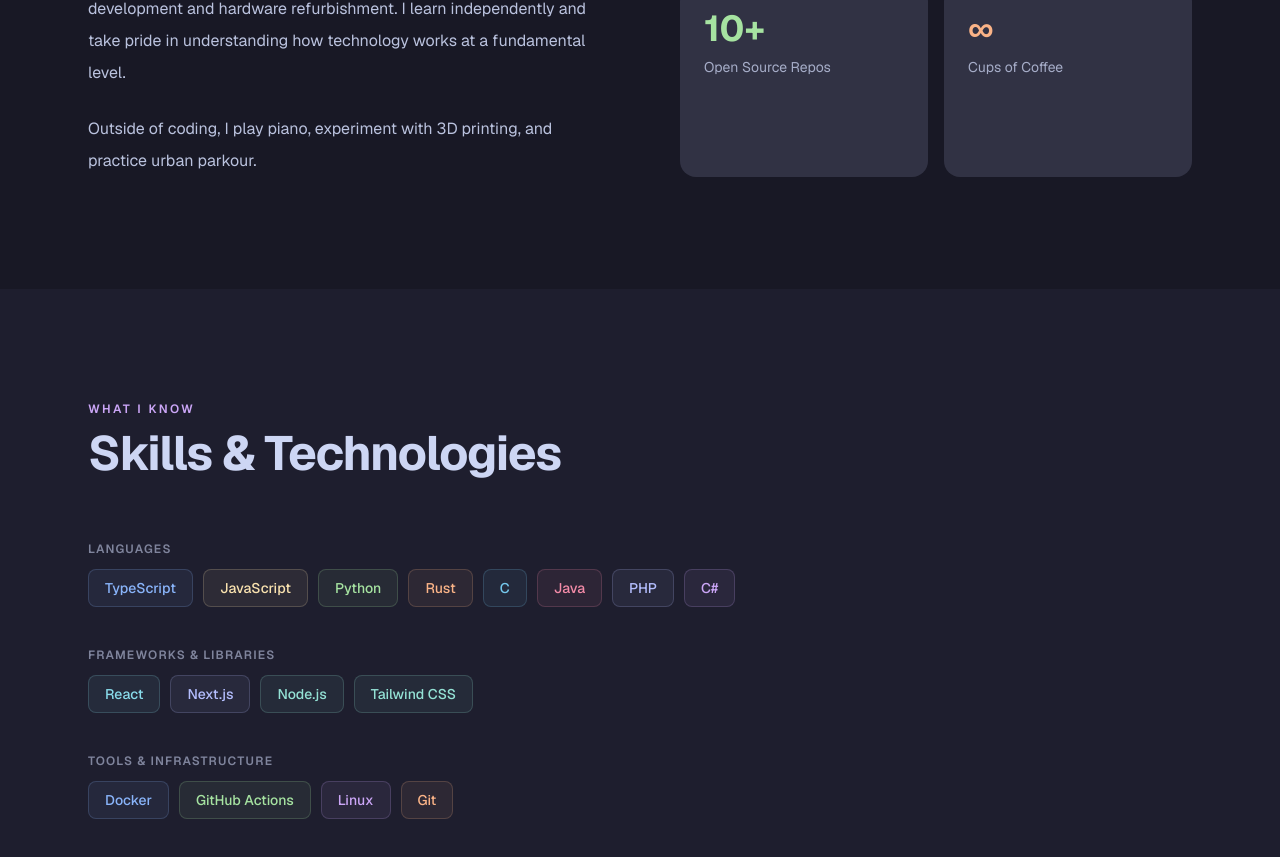
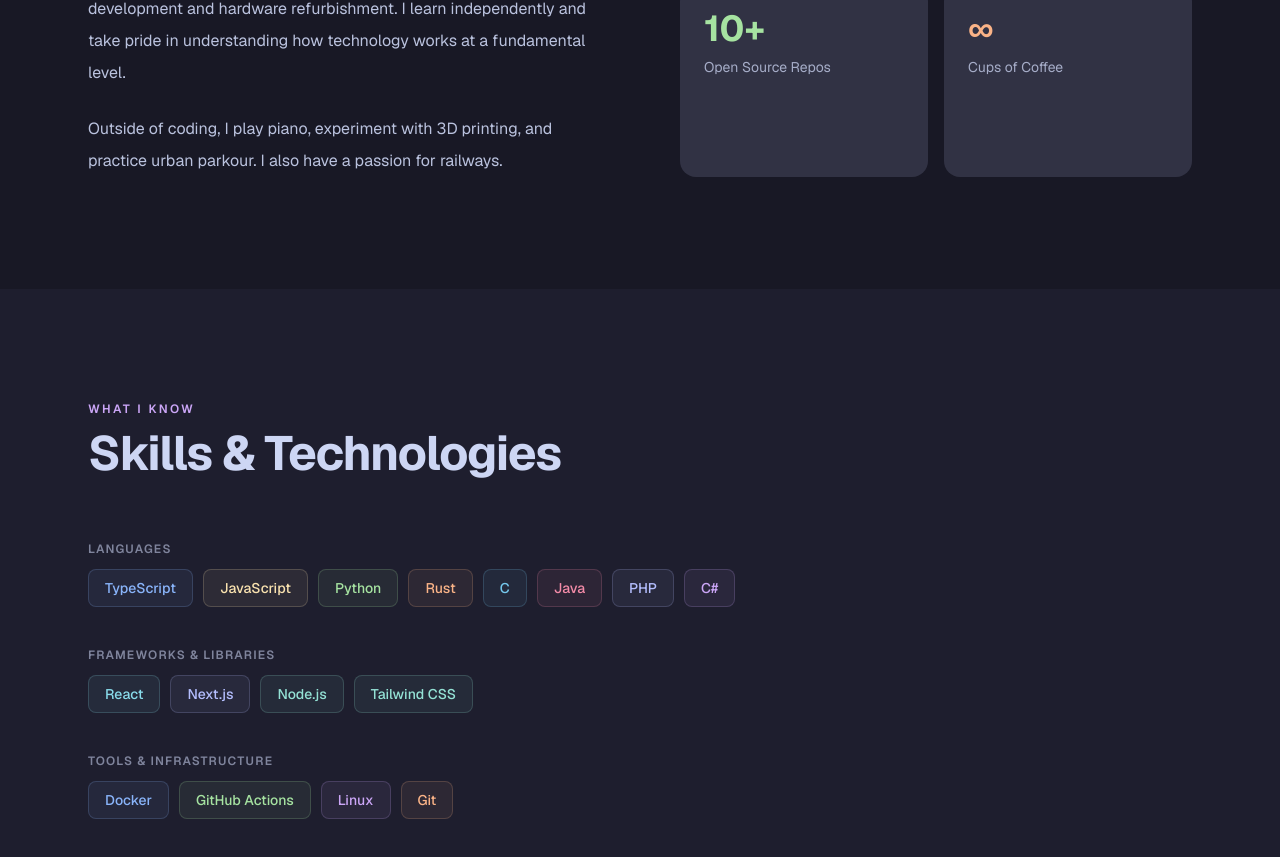
Before and after one commit to MopigamesYT/Portfolio, a Next.js app: page / in a window 1280 px wide. Shown: the part 1344-2201 px from the top of the page. Built offline with nearby package versions, Linux system fonts and the light colour scheme; no server answers.

Commit message:
feat: update bio translations to include passion for railways

```diff
--- a/app/i18n/translations.ts
+++ b/app/i18n/translations.ts
@@ -25,7 +25,7 @@
       bio: [
         "I am a second-year software engineering student at Epitech Marseille, with practical experience across the full stack-from systems programming in C to modern web development using TypeScript, React, and Next.js.",
         "I have contributed to open-source projects, implemented CI/CD pipelines with GitHub Actions, and completed internships in PHP development and hardware refurbishment. I learn independently and take pride in understanding how technology works at a fundamental level.",
-        "Outside of coding, I play piano, experiment with 3D printing, and practice urban parkour.",
+        "Outside of coding, I play piano, experiment with 3D printing, and practice urban parkour. I also have a passion for railways.",
       ],
       stats: [
         { label: "Years Experience"  },
@@ -98,7 +98,7 @@
       bio: [
         "Je suis étudiante en deuxième année à Epitech Marseille, avec une expérience pratique sur toute la pile technique, de la programmation système en C au développement web moderne avec TypeScript, React et Next.js.",
         "J'ai contribué à des projets open source, mis en place des pipelines CI/CD avec GitHub Actions et effectué des stages en développement PHP et en reconditionnement matériel. J'apprends de manière autonome et m'attache à comprendre le fonctionnement fondamental des technologies.",
-        "En dehors du développement, je joue du piano, expérimente avec l'impression 3D et pratique le parkour urbain.",
+        "En dehors du développement, je joue du piano, expérimente avec l'impression 3D et pratique le parkour urbain. Je suis également passionnée par le ferroviaire.",
       ],
       stats: [
         { label: "Années d'expérience" },
```
